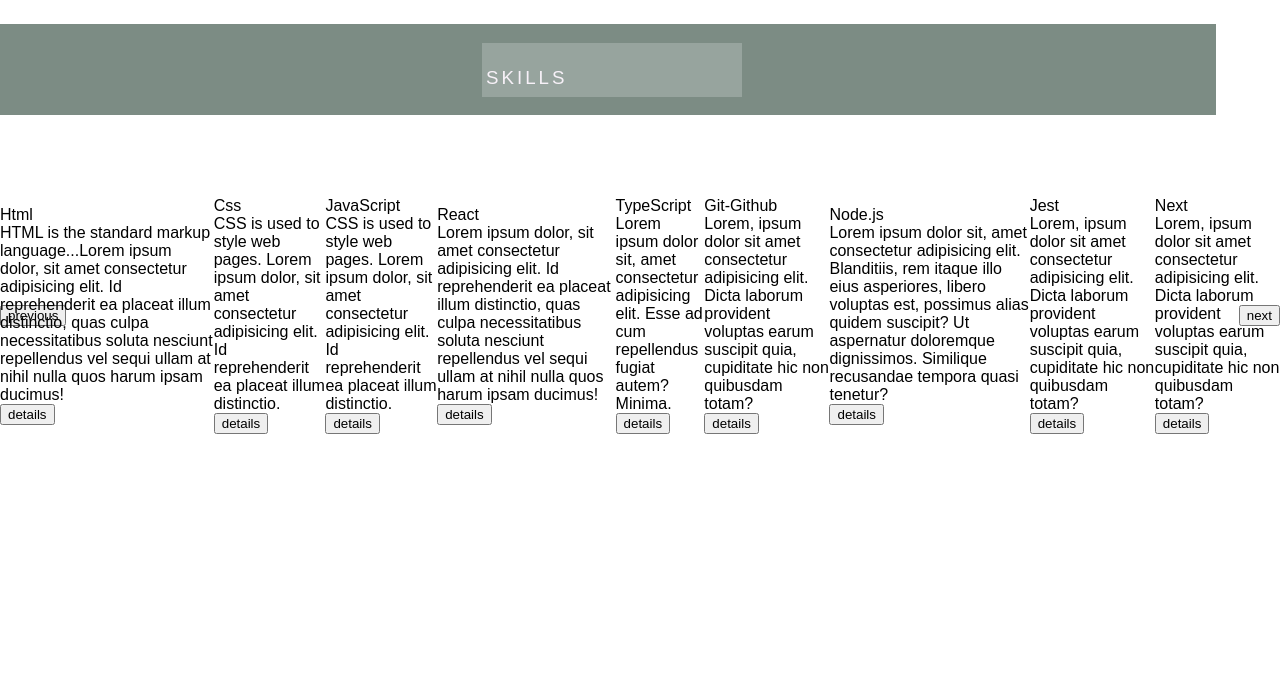
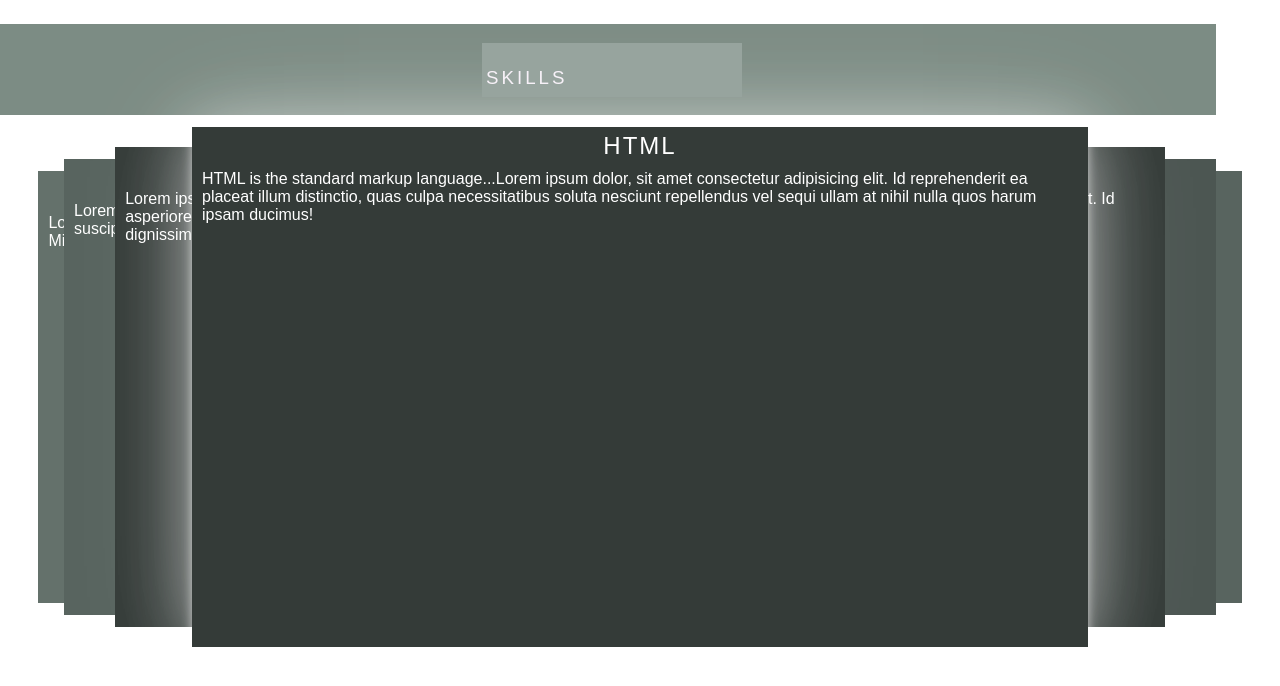
Before and after one commit to Milad64sh/portfolio-website, a Next.js app: page /components/skills/SkillsMobile in a window 1280 px wide. Shown: the top 686 px of the page. Built offline with nearby package versions, Linux system fonts and the light colour scheme.

Commit message:
coursel skills

```diff
--- a/package.json
+++ b/package.json
@@ -13,11 +13,15 @@
     "@types/jest": "^29.5.3",
     "@types/node": "^20.4.2",
     "@types/react": "^18.2.15",
+    "css-loader": "^6.8.1",
     "next": "^13.4.10",
+    "postcss-loader": "^7.3.3",
     "react": "^18.2.0",
     "react-dom": "^18.2.0",
     "react-slick": "^0.29.0",
+    "resolve-url-loader": "^5.0.0",
     "sass": "^1.63.6",
+    "sass-loader": "^13.3.2",
     "swiper": "^5.4.5",
     "typescript": "^5.1.6"
   },
--- a/pages/components/skills/SingleSkillMobile.tsx
+++ b/pages/components/skills/SingleSkillMobile.tsx
@@ -7,19 +7,20 @@
     title: string;
     description: string;
   };
+  style?: any;
   index: number;
 }
-const SingleSkillMobile: React.FC<SingleSkill> = ({ skill, index }) => {
+const SingleSkillMobile: React.FC<SingleSkill> = ({ skill, index, style }) => {
   return (
     <>
-      <div className={`styles.container_${index}`}>
+      <div className={`${styles.container} ${style}`}>
         <div className={styles.container__content}>
           <div className={styles.container__content__title}>{skill.title}</div>
           <div className={styles.container__content__desc}>
             {skill.description}
           </div>
         </div>
-        <button className={styles.container__btn}>details</button>
+        {/* <button className={styles.container__btn}>details</button> */}
       </div>
     </>
   );
--- a/pages/components/skills/SkillsMobile.tsx
+++ b/pages/components/skills/SkillsMobile.tsx
@@ -1,4 +1,4 @@
-import React, { useContext, useEffect, useState } from 'react';
+import React, { useEffect, useRef, useState } from 'react';
 import { useAppContext } from '../../../contexts/AppContext';
 import SingleSkillMobile from './SingleSkillMobile';
 import Heading from '../Heading';
@@ -12,68 +12,66 @@
 
 const SkillsMobile: React.FC = () => {
   const { skillsData } = useAppContext();
-  const [skills, setSkills] = useState<Skill[]>();
+  const [skills, setSkills] = useState<Skill[]>(skillsData);
   const [positions, setPositions] = useState<number[]>(() => [
     1, 2, 3, 4, 5, 6, 7, 8,
   ]);
 
-  useEffect(() => {
-    setSkills(skillsData);
-  }, [skillsData]);
+  const containerRef = useRef<HTMLDivElement>(null);
 
   const prevBtnClicked = () => {
-    setSkills((prevSkills: Skill[] | undefined) => {
-      if (!prevSkills) {
-        return prevSkills;
-      }
-      const newSkills = [...prevSkills];
-      newSkills.unshift(newSkills.pop() as Skill);
-      return newSkills;
-    });
+    const updatedSkillsData = [...skills];
+    const updatedPositions = [...positions];
 
-    setPositions((prevPositions) => {
-      if (!prevPositions) {
-        return prevPositions;
-      }
-      const newPositions = [...prevPositions];
-      newPositions.push(newPositions.shift() as number);
-      return newPositions;
-    });
+    if (updatedSkillsData.length > 0) {
+      updatedSkillsData.unshift(updatedSkillsData.pop()!);
+      updatedPositions.push(updatedPositions.shift()!);
+    }
+    setSkills(updatedSkillsData);
+    setPositions(updatedPositions);
+    if (containerRef) {
+      positions.forEach((position, index) => {
+        if (containerRef.current) {
+          const child = containerRef.current.children[index];
+          if (child) {
+            child.className = `container__skills skill-${position}`;
+          }
+        }
+      });
+    }
   };
 
   const nextBtnClicked = () => {
-    setSkills((prevSkills: Skill[] | undefined) => {
-      if (!prevSkills) {
-        return prevSkills;
-      }
-      const newSkills = [...prevSkills];
-      newSkills.push(newSkills.shift() as Skill);
-      return newSkills;
-    });
-
-    setPositions((prevPositions) => {
-      if (!prevPositions) {
-        return prevPositions;
-      }
-      const newPositions = [...prevPositions];
-      newPositions.unshift(newPositions.pop() as number);
-      return newPositions;
-    });
+    const updatedSkillsData = [...skills];
+    const updatedPositions = [...positions];
+    if (updatedSkillsData.length > 0) {
+      updatedSkillsData.push(updatedSkillsData.shift()!);
+      updatedPositions.unshift(updatedPositions.pop()!);
+    }
+    setSkills(updatedSkillsData);
+    setPositions(updatedPositions);
   };
 
   return (
     <>
       <Heading name='skills' />
       <div className={styles.container}>
-        <button className={styles.container__btnPrev} onClick={prevBtnClicked}>
-          previous
-        </button>
-        <button className={styles.container__btnNext} onClick={nextBtnClicked}>
-          next
-        </button>
-        <div className={styles.container__skills}>
+        <button
+          className={styles.container__btnPrev}
+          onClick={prevBtnClicked}
+        ></button>
+        <button
+          className={styles.container__btnNext}
+          onClick={nextBtnClicked}
+        ></button>
+        <div ref={containerRef} className={styles.container__skills}>
           {skillsData.map((skill: any, index: number) => (
-            <SingleSkillMobile key={skill.id} skill={skill} index={index} />
+            <SingleSkillMobile
+              key={skill.id}
+              skill={skill}
+              index={index}
+              style={styles[`skill-${index}`]}
+            />
           ))}
         </div>
       </div>
--- a/pages/components/skills/singleSkillMobile.module.scss
+++ b/pages/components/skills/singleSkillMobile.module.scss
@@ -1,11 +1,11 @@
 @import '../../../styles/variables.scss';
 @import '../../../styles/mixins.scss';
 
-.container_1 {
+.container {
   position: absolute;
   display: flex;
   flex-direction: column;
-  justify-content: center;
+  justify-content: start;
   align-items: center;
   margin-top: 1.5rem;
   background-color: $skill-mobile-bcg;
@@ -25,22 +25,3 @@
     @include container__btn;
   }
 }
-.container_2 {
-  left: 27%;
-  opacity: 1;
-  width: 55%;
-  z-index: 1;
-  opacity: 0.7;
-  .container__content {
-    @include container__content;
-    .container__content__title {
-      @include container__content__title;
-    }
-    .container__content__desc {
-      @include container__content__desc;
-    }
-  }
-  .container__btn {
-    @include container__btn;
-  }
-}
--- a/pages/components/skills/skillsMobile.module.scss
+++ b/pages/components/skills/skillsMobile.module.scss
@@ -1,3 +1,5 @@
+@import '../../../styles/variables.scss';
+@import '../../../styles/mixins.scss';
 .container {
   position: relative;
   display: flex;
@@ -5,10 +7,22 @@
   justify-content: space-between;
   align-items: center;
   width: 100%;
-  height: 50vh;
-  .container__btn--prev {
+  height: 65vh;
+  .container__btnPrev {
+    z-index: 5;
+    width: 25%;
+    height: 100%;
+    background: none;
+    border: none;
+    cursor: pointer;
   }
-  .container__btn--next {
+  .container__btnNext {
+    z-index: 5;
+    width: 25%;
+    height: 100%;
+    background: none;
+    border: none;
+    cursor: pointer;
   }
   .container__skills {
     position: absolute;
@@ -17,5 +31,56 @@
     align-items: center;
     width: 100%;
     z-index: 0;
+
+    .skill-0 {
+      z-index: 4;
+      opacity: 1;
+      box-shadow: 0 0 10px rgba(255, 255, 255, 0.6),
+        0 0 60px rgba(255, 255, 255, 0.45), 0 0 110px rgba(255, 255, 255, 0.25),
+        0 0 100px rgba(255, 255, 255, 0.1);
+      width: 70%;
+      height: 65vh;
+    }
+    .skill-1 {
+      left: 36%;
+      width: 55%;
+      height: 60vh;
+      z-index: 3;
+      opacity: 1;
+    }
+    .skill-2 {
+      left: 40%;
+      width: 55%;
+      height: 57vh;
+      z-index: 2;
+      background-color: lighten($skill-mobile-bcg, $amount: 10%);
+    }
+    .skill-3 {
+      left: 42%;
+      width: 55%;
+      height: 54vh;
+      z-index: 1;
+      background-color: lighten($skill-mobile-bcg, $amount: 15%);
+    }
+    .skill-4 {
+      left: 3%;
+      width: 55%;
+      height: 54vh;
+      z-index: 0;
+      background-color: lighten($skill-mobile-bcg, $amount: 20%);
+    }
+    .skill-5 {
+      left: 5%;
+      width: 55%;
+      height: 57vh;
+      z-index: 2;
+      background-color: lighten($skill-mobile-bcg, $amount: 15%);
+    }
+    .skill-6 {
+      left: 9%;
+      width: 55%;
+      height: 60vh;
+      z-index: 3;
+    }
   }
 }
```
Also changed, not shown: 2 other files (tests, documents, lock files or other folders).
